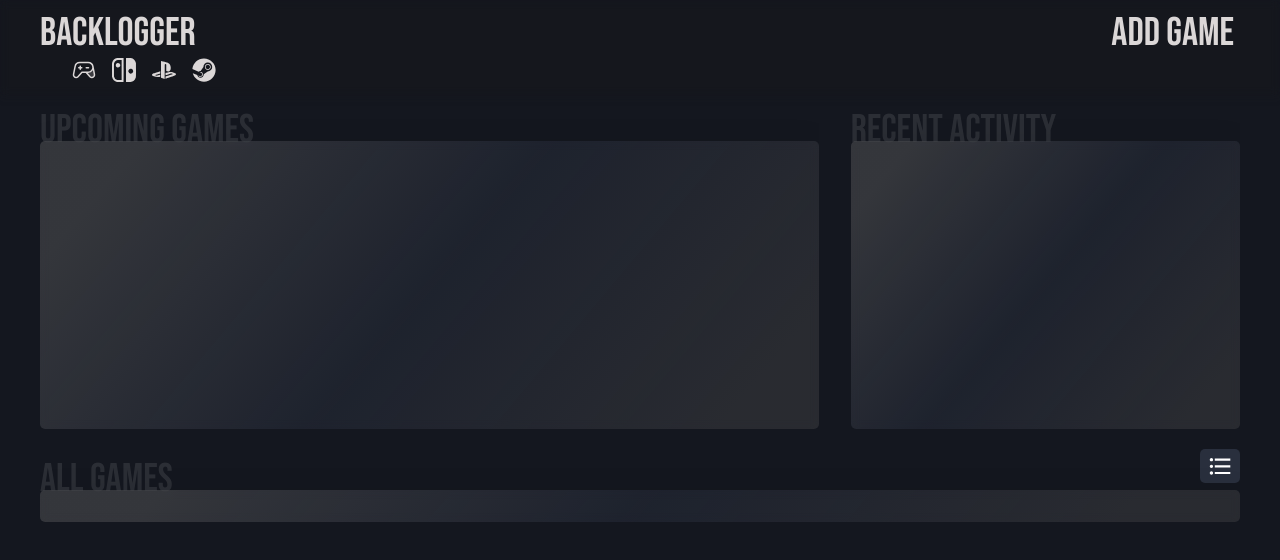
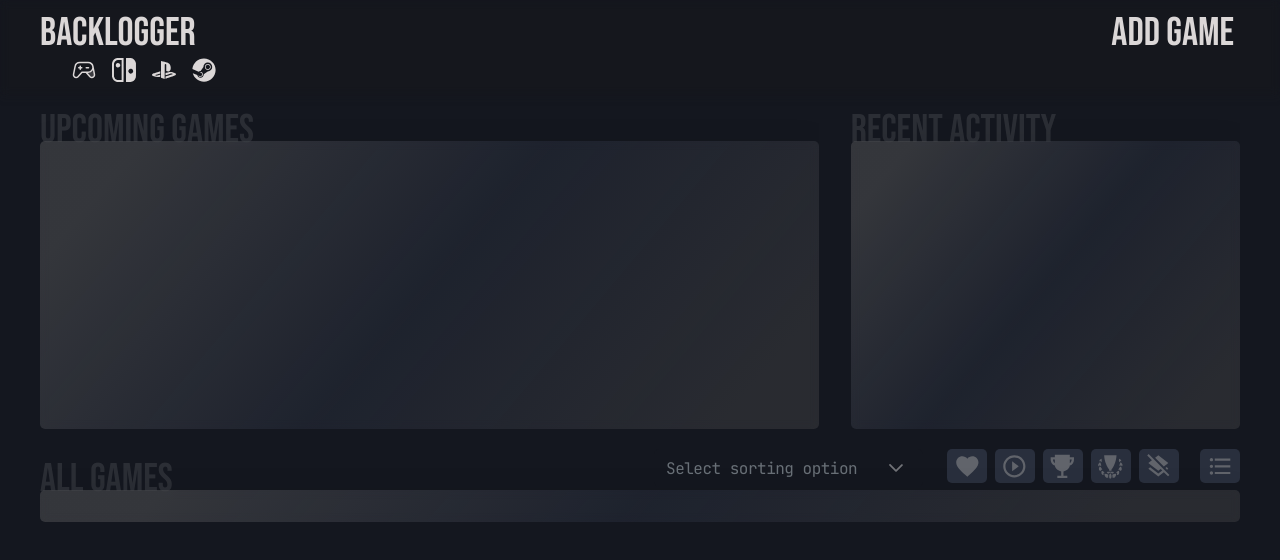
Before and after one commit to ibsuga/backlogger, a React (Vite) app: page / in a window 1280 px wide. Shown: the top 560 px of the page. Built offline with nearby package versions, Linux system fonts and the light colour scheme; the HTML template or start-up script is replaced by a standard one.

Commit message:
Adds filter buttons & game sorting

```diff
--- a/src/Components/GameCard/GameCard.tsx
+++ b/src/Components/GameCard/GameCard.tsx
@@ -15,6 +15,10 @@ const GameCard = (props: {
     handleTogglePlayingStatus: () => void,
     handleToggleFavorite: () => void,
 }) => {
+
+    if (props.game.name === `Demon's Souls`) {
+        console.log(props.game);
+    }
 
     return (
         <div className="GameCard">
--- a/src/Components/GameCollection/GameCollection.css
+++ b/src/Components/GameCollection/GameCollection.css
@@ -22,7 +22,7 @@ h1 {
 }
 
 
-.list-display-button {
+.filter-button {
     display: flex;
     background-color: hsl(222, 20%, 20%);
     border: none;
@@ -31,13 +31,77 @@ h1 {
     padding: 0.3em 0.5em;
 }
 
-.list-display-button svg {
-    color: white;
+.filter-button svg {
+    color: hsl(220, 5%, 40%);
     font-size: 2em;
     text-align: center;
     transition: color 0.2s;
 }
 
-.list-display-button svg:hover {
+.filter-button svg:hover {
     color: var(--accent-color);
 }
+
+.filter-button.spaced {
+    margin-right: 1em;
+}
+
+.filter-button.active svg {
+    color: var(--accent-color);
+
+}
+
+.p-dropdown {
+    background-color: #14171f;
+    border: none;
+}
+
+.p-dropdown:hover .p-inputtext,
+.p-dropdown:hover .p-dropdown-trigger svg {
+    color: var(--accent-color);
+}
+
+.p-inputtext {
+    font-family: 'JetBrains Mono';
+    letter-spacing: -0.5px;
+}
+
+.p-focus {
+    box-shadow: none;
+    outline: none;
+}
+
+.p-dropdown-panel {
+    background: transparent;
+}
+
+.p-dropdown .p-dropdown-trigger svg {
+    color: rgba(255, 255, 255, 0.4);
+}
+
+.p-dropdown-items {
+    background: transparent;
+}
+
+.p-dropdown-item.p-focus {
+    background-color: var(--accent-color);
+}
+
+.p-dropdown-item.p-focus .p-dropdown-item-label {
+    color: hsla(224, 22%, 20%, 1);
+}
+
+.p-dropdown-item-label {
+    color: hsl(0, 5%, 85%);
+    ;
+    font-family: 'JetBrains Mono';
+    letter-spacing: -0.5px;
+}
+
+.p-dropdown-items-wrapper {
+    border-radius: 5px;
+    /* background-color: tomato; */
+    background-color: hsla(224, 22%, 20%, 0.90);
+    backdrop-filter: blur(4px);
+
+}
--- a/src/Components/GameCollection/GameCollection.tsx
+++ b/src/Components/GameCollection/GameCollection.tsx
@@ -1,13 +1,16 @@
 import './GameCollection.css';
-import { MdWebStories, MdFormatListBulleted } from "react-icons/md";
+import { MdWebStories, MdFormatListBulleted, MdFavorite, MdOutlinePlayCircleOutline, MdLayersClear } from "react-icons/md";
+import { IoTrophySharp } from "react-icons/io5";
+import { GiLaurelsTrophy } from "react-icons/gi";
 import { useContext, useState } from 'react';
 import { GameDataContext } from '../../App';
-
 import Game from '../Game/Game';
 import Section from '../Section/Section';
 import { gameType } from '../../stores/useGameStore';
 import GameReleaseCard from '../GameReleaseCard/GameReleaseCard';
 import GameReleaseSmall from '../GameReleaseSmall/GameReleaseSmall';
+import { Dropdown } from 'primereact/dropdown';
+
 
 
 const GameCollection = (props: {
@@ -16,10 +19,13 @@ const GameCollection = (props: {
     disableScroll?: boolean
 }) => {
     const [listDisplay, setListDisplay] = useState(false);
+    const [filter, setFilter] = useState<string | null>(null);
+    const [sorting, setSorting] = useState<string | null>(null);
     const gameDataCtx = useContext(GameDataContext);
     let today = new Date();
     today.setHours(0, 0, 0, 0);
 
+    //Filters games by platform.
     let filtered_games;
     if (gameDataCtx.platformFilter === '') {
         filtered_games = [...props.gameList]
@@ -27,13 +33,73 @@ const GameCollection = (props: {
         filtered_games = props.gameList.filter((game: gameType) => game.platform === gameDataCtx.platformFilter);
     }
 
+    //Filters games by selected option.
+    switch (filter) {
+        case 'favorite':
+            filtered_games = filtered_games.filter((game: gameType) => game.isFavorite);
+            break;
+        case 'now_playing':
+            filtered_games = filtered_games.filter((game: gameType) => game.isPlaying);
+            break;
+        case 'completed':
+            filtered_games = filtered_games.filter((game: gameType) => game.completion === 'complete');
+            break;
+        case 'mastered':
+            filtered_games = filtered_games.filter((game: gameType) => game.completion === 'mastered');
+            break;
+    }
+
+    const sorting_options = [
+        { label: 'Sort alphabetically', value: 'alphabetical' },
+        { label: 'Sort by rating', value: 'rating' },
+        { label: 'Sort by release date', value: 'release_date' },
+    ]
+
+    switch (sorting) {
+        case 'alphabetical':
+            filtered_games.sort((game_a: gameType, game_b: gameType) => {
+                if (game_a.name > game_b.name) return -1;
+                if (game_a.name < game_b.name) return 1;
+                return 0;
+            });
+            break;
+        case 'rating':
+            filtered_games.sort((game_a: gameType, game_b: gameType) => {
+                let a = typeof game_a.rating !== 'number' ? -1 : game_a.rating;
+                let b = typeof game_b.rating !== 'number' ? -1 : game_b.rating;
+                return a - b;
+            });
+            break;
+        case 'release_date':
+            filtered_games.sort((a: gameType, b: gameType) => {
+                const game_date_a = new Date(a.date!);
+                const game_date_b = new Date(b.date!);
+                return game_date_a.getTime() - game_date_b.getTime();
+            })
+            break;
+    }
+
     return (
         <Section
             title={props.title}
             tools={[
-                <button className='list-display-button' onClick={() => setListDisplay(!listDisplay)}>
+                <Dropdown
+                    className="filter-button spaced"
+                    value={sorting}
+                    options={sorting_options}
+                    optionLabel='label'
+                    onChange={(e) => setSorting(e.value)}
+                    showClear
+                    placeholder='Select sorting option'
+                />,
+                <button className={`filter-button ${filter === 'favorite' ? 'active' : null}`} onClick={() => setFilter('favorite')}><MdFavorite /></button>,
+                <button className={`filter-button ${filter === 'now_playing' ? 'active' : null}`} onClick={() => setFilter('now_playing')}><MdOutlinePlayCircleOutline /></button>,
+                <button className={`filter-button ${filter === 'completed' ? 'active' : null}`} onClick={() => setFilter('completed')}>< IoTrophySharp /></button>,
+                <button className={`filter-button ${filter === 'mastered' ? 'active' : null}`} onClick={() => setFilter('mastered')}><GiLaurelsTrophy /></button>,
+                <button className='filter-button spaced' onClick={() => setFilter(null)}><MdLayersClear /></button>,
+                <button className='filter-button' onClick={() => setListDisplay(!listDisplay)}>
                     {listDisplay ? <MdWebStories /> : <MdFormatListBulleted />}
-                </button>,
+                </button>
             ]}
         >
             <div className={`GameCollection ${props.disableScroll ? 'no-scroll' : ''}`}>
--- a/src/Components/Section/Section.css
+++ b/src/Components/Section/Section.css
@@ -22,6 +22,11 @@
     /* font-family: 'JetBrains Mono'; */
     /* font-size: 1em; */
     color: rgba(255, 255, 255, 0.1);
+}
+
+.section-tools {
+    display: flex;
+    gap: 0.5em;
 }
 
 .section-content {
```
